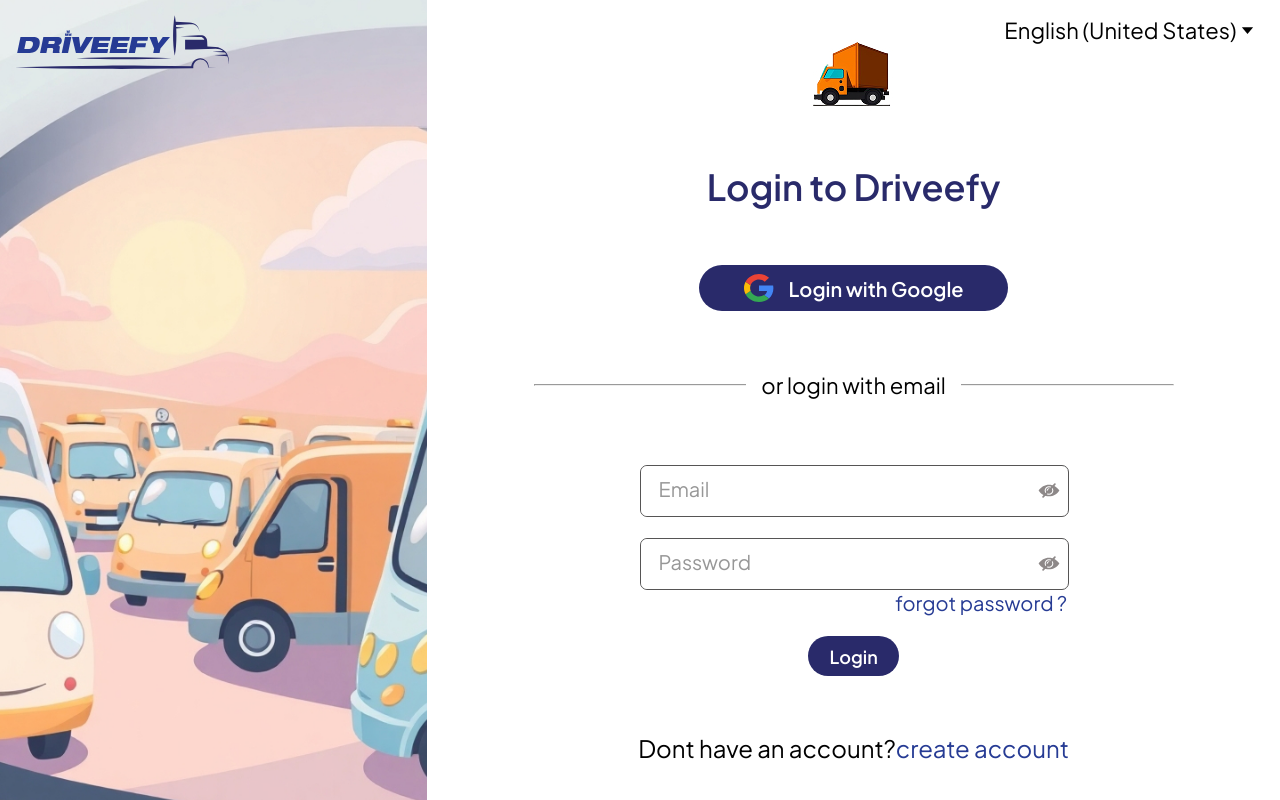
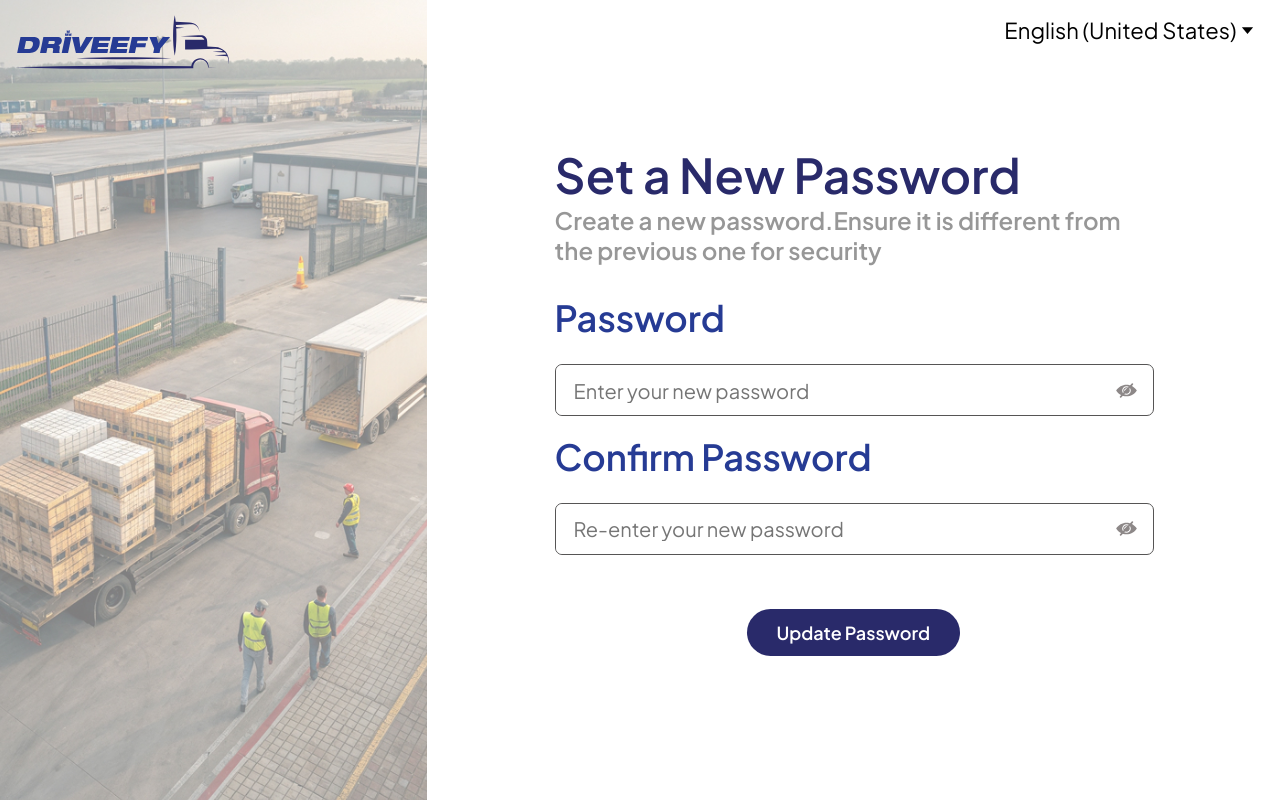
Before and after one commit to driveefy-com/Primary_Product-72738ab8, a React (Vite) app: page /setPassword in a window 1280 px wide. Before the commit this address led to /. Built offline with nearby package versions, Linux system fonts and the light colour scheme; what country-state-city would draw is missing.

Commit message:
initial_commit

```diff
--- a/src/login_signup/forget_password/setNewPassword/SetNewPassword.jsx
+++ b/src/login_signup/forget_password/setNewPassword/SetNewPassword.jsx
@@ -4,8 +4,26 @@
 import './styles/setNewPassword.scss'
 import driveefylogo from '../../../assets/icons/driveefy_logo.svg'
 import { useTranslation } from 'react-i18next'
+import { useDispatch } from 'react-redux'
+import { resetPassword } from '../../../'
+import { useState } from 'react'
 export const SetNewPassword = () => {
-  const{t}=useTranslation();
+  const { t } = useTranslation();
+  const [formData, setformData] = useState({})
+  const dispatch = useDispatch();
+  const [error, seterror] = useState('');
+  const handleChange = (e) => {
+    setformData({ ...formData, [e.target.name]: e.target.value });
+  };
+  const handleSubmit = (e) => {
+    e.preventDefault();
+    if (formData.newPassword !== formData.rechekNewPassword) {
+      seterror('Password does not match');
+      return;
+    }
+    seterror('');
+    dispatch(resetPassword(formData));
+  }
   return (
     <div className="set-password-main-container">
       <div className="set-password-img-container">
@@ -18,15 +36,16 @@
           <h1>{t('setNewPassword.title')}</h1>
           <p>{t('setNewPassword.message')}</p>
           <div className="set-password-input-container">
-            <form action="">
-            <h3>{t('setNewPassword.password')}</h3>
-            <FormComponents formData={setNewPassword[0]}/>
-            <h3>{t('setNewPassword.confirm')}</h3>
-            <FormComponents formData={setNewPassword[1]}/>
+            <form onSubmit={(e) => handleSubmit(e)}>
+              <h3>{t('setNewPassword.password')}</h3>
+              <FormComponents onChange={handleChange} formData={setNewPassword[0]} />
+              <h3>{t('setNewPassword.confirm')}</h3>
+              <FormComponents onChange={handleChange} formData={setNewPassword[1]} />
+              {error && <p style={{ color: "red", marginTop: "5px" }}>{error}</p>}
+              <div className="set-password-button-container">
+                <SubmitButton type='submit' text={'Update Password'} />
+              </div>
             </form>
-            <div className="set-password-button-container">
-            <SubmitButton text={'Update Password'}/>
-            </div>
           </div>
         </div>
       </div>
--- a/src/login_signup/forget_password/setNewPassword/styles/setNewPassword.scss
+++ b/src/login_signup/forget_password/setNewPassword/styles/setNewPassword.scss
@@ -108,6 +108,7 @@
             font-weight: 600;
             font-size: 36px;
             color: #263b94;
+            margin-bottom: -1%;
             @media (max-width:1024px) {
                 font-size: 20px;
             }
--- a/src/routes/PrivateRoute.jsx
+++ b/src/routes/PrivateRoute.jsx
@@ -1,7 +1,8 @@
 import { Navigate, Outlet } from "react-router-dom";
 
 const PrivateRoute = ({ isAuthenticated }) => {
-  return isAuthenticated ? <Outlet /> : <Navigate to="/" />;
+  // return isAuthenticated ? <Outlet /> : <Navigate to="/" />;
+  return <Outlet />;
 };
 
 export default PrivateRoute;
```
